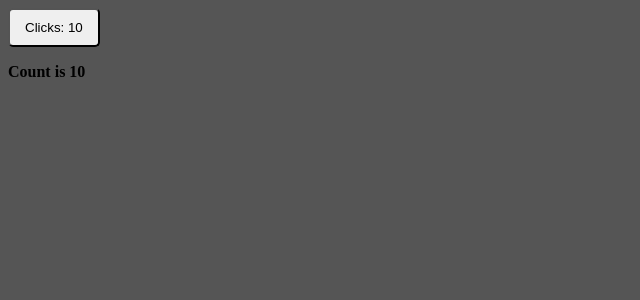
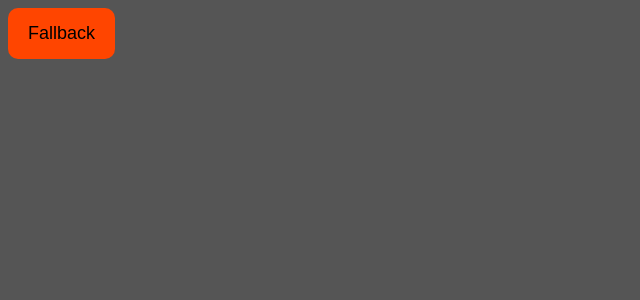
Before and after one commit to danulqua/svelte-learn, a Svelte app: page / in a window 1280 px wide. Shown: the top 300 px of the page, without its empty margins (0-640 px from the left). Built offline with nearby package versions, Linux system fonts and the light colour scheme.

Commit message:
learn what are slots

```diff
--- a/src/App.svelte
+++ b/src/App.svelte
@@ -1,13 +1,8 @@
 <script>
-  import Counter from './lib/Counter.svelte';
-
-  const props = {
-    initialCount: 10,
-    maxCount: 20
-  };
+  import Button from './lib/Button.svelte';
 </script>
 
-<Counter {...props} />
+<Button />
 
 <style>
 </style>
--- /dev/null
+++ b/src/lib/Button.svelte
@@ -0,0 +1,20 @@
+<!--
+  Slots are like children in React, so it's possible to pass something
+  directly inside the component like so: <Button>Something</Button>
+
+  If you don't pass anything like so: <Button />, but still want to display fallback
+  at least - inside the component you should put your fallback inside the <slot></slot>.
+-->
+<button><slot>Fallback</slot></button>
+
+<style>
+  button {
+    border: none;
+    outline: none;
+    background-color: orangered;
+    padding: 15px 20px;
+    border-radius: 10px;
+    font-size: 18px;
+    cursor: pointer;
+  }
+</style>
```
